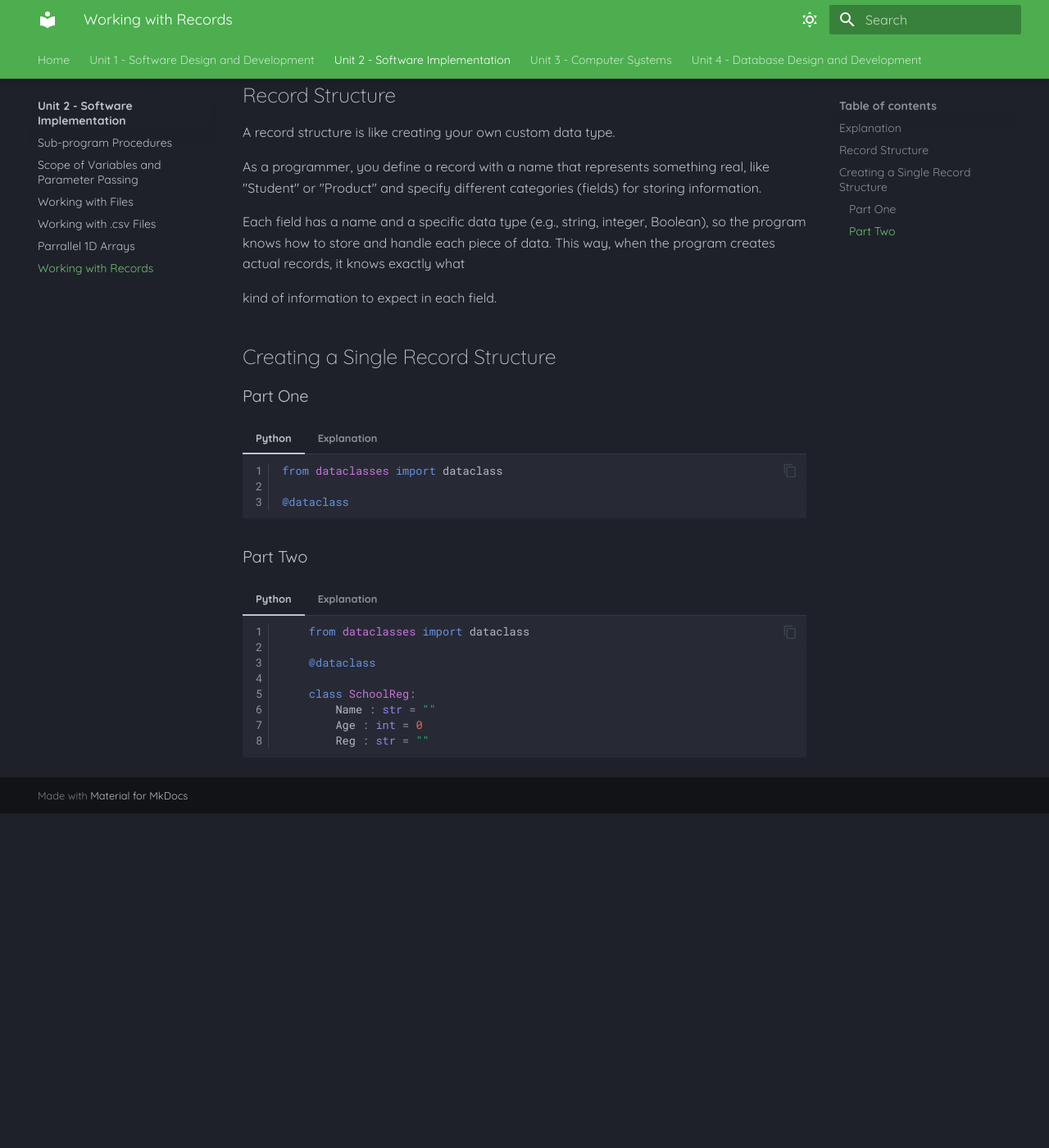
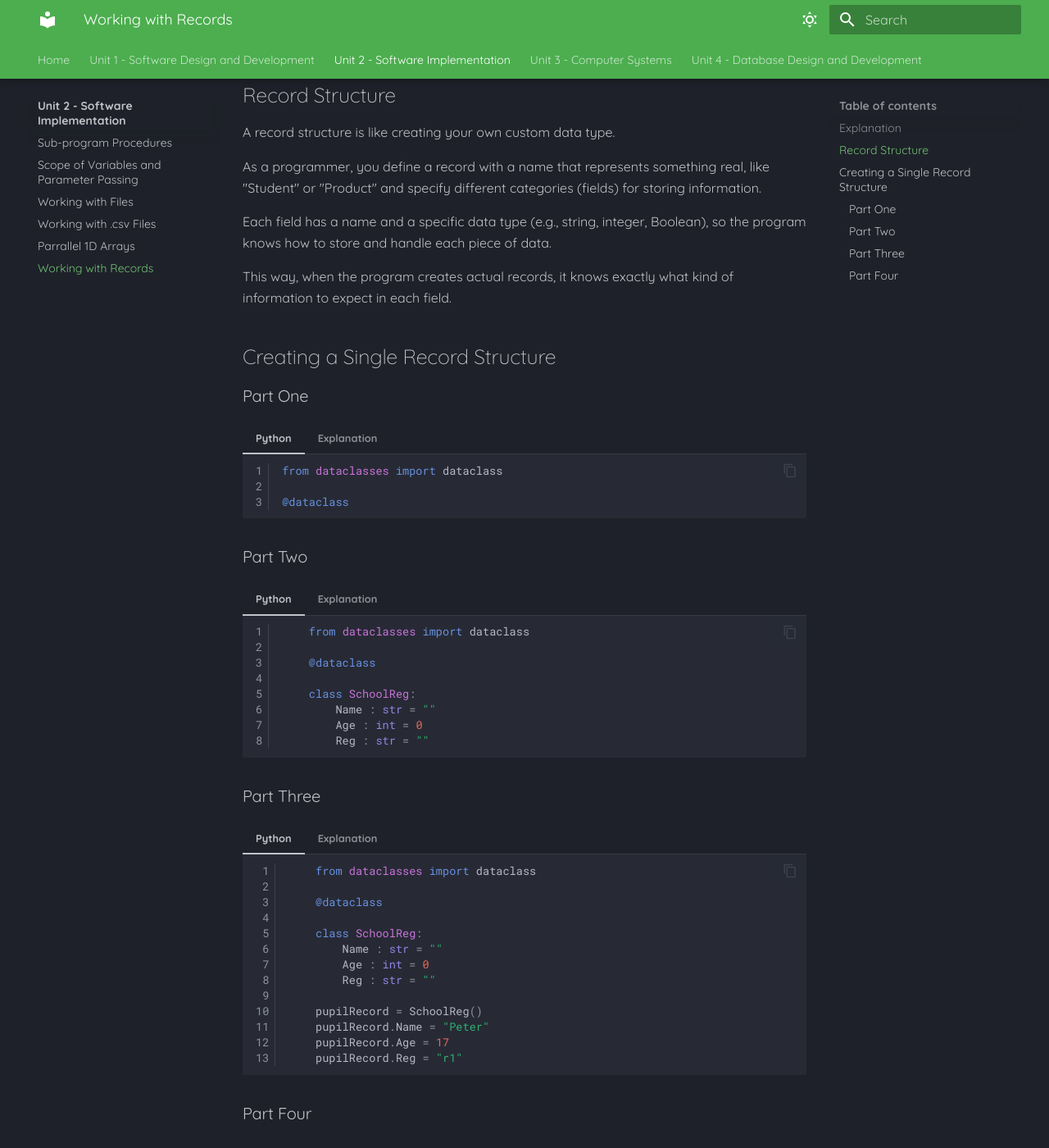
Before and after one commit to Mr-Wood-CS/Higher-Computing-Science-MD-Files, an MkDocs documentation site: the page built from docs/SI/08-Working-with-Records.md, in a window 1280 px wide and 1400 px high, scrolled down 731 px. Shown: the whole window at 82% size. Built offline with MkDocs 1.6.1 and Material for MkDocs 9.7.7, drawn with Linux system fonts in a browser that asks for light colours; before the commit the page ends 1723 px from its top, so only the background shows below that; part of the change alters nothing that is shown; some of the changed text lies outside the part shown.

Commit message:
Update 08-Working-with-Records.md

````diff
--- a/docs/SI/08-Working-with-Records.md
+++ b/docs/SI/08-Working-with-Records.md
@@ -24,9 +24,9 @@ A record structure is like creating your own custom data type.
 
 As a programmer, you define a record with a name that represents something real, like "Student" or "Product" and specify different categories (fields) for storing information.
 
-Each field has a name and a specific data type (e.g., string, integer, Boolean), so the program knows how to store and handle each piece of data. This way, when the program creates actual records, it knows exactly what
+Each field has a name and a specific data type (e.g., string, integer, Boolean), so the program knows how to store and handle each piece of data.
 
-kind of information to expect in each field.
+This way, when the program creates actual records, it knows exactly what kind of information to expect in each field.
 
 ## Creating a Single Record Structure
 
@@ -76,3 +76,72 @@ kind of information to expect in each field.
 
 	__Line 8 - Reg: str = ""__
 	This variable is called Reg, which stands for "registration number." It’s also a string (a group of letters or numbers). At first, it's an empty string "", but we will fill it in later.
+
+### Part Three
+
+=== "Python"
+
+    ``` python linenums="1"
+		from dataclasses import dataclass
+
+		@dataclass
+
+		class SchoolReg:
+		    Name : str = ""
+		    Age : int = 0
+		    Reg : str = ""
+
+		pupilRecord = SchoolReg()
+		pupilRecord.Name = "Peter"
+		pupilRecord.Age = 17
+		pupilRecord.Reg = "r1"
+    ```
+
+=== "Explanation"
+
+	__Line 10 -  pupilRecord = SchoolReg()__
+	Now we create an object called pupilRecord from the SchoolReg class. Think of the class as a cookie cutter, and this object is a cookie made from it. This object will store a student's name, age, and registration number.
+
+	__Line 11 - pupilRecord.Name = "Peter"__
+	Here, we set the Name of the pupilRecord object to "Peter". Before it was empty (""), but now it's filled with the name "Peter".
+
+ 	__Line 12 - pupilRecord.Age = 17__
+	Next, we set the Age for pupilRecord to 17. Before, it was 0, but now we know Peter is 17 years old.
+
+ 	__Line 13 - pupilRecord.Reg = "r1"_
+	Here, we set the registration number (Reg) to "r1". Now, the student Peter has a registration number "r1".
+
+### Part Four
+
+=== "Python"
+
+    ``` python linenums="1"
+		from dataclasses import dataclass
+
+		@dataclass
+
+		class SchoolReg:
+		    Name : str = ""
+		    Age : int = 0
+		    Reg : str = ""
+
+		pupilRecord = SchoolReg()
+		pupilRecord.Name = "Peter"
+		pupilRecord.Age = 17
+		pupilRecord.Reg = "r1"
+
+		print (pupilRecord.Name)
+		print (pupilRecord.Age)
+		print (pupilRecord.Reg)
+    ```
+
+=== "Explanation"
+
+	__Line 15 - print(pupilRecord.Name)__
+	This line tells the computer to print (show) the name of the student, which is "Peter". The computer will display "Peter" on the screen.
+
+ 	__Line 16 - print(pupilRecord.Age)__
+	This prints the student's age, which is 17. The computer will show 17 on the screen.
+
+	__Line 17 - print(pupilRecord.Reg)__
+	Finally, this prints the student's registration number, which is "r1". The computer will show "r1".
````
